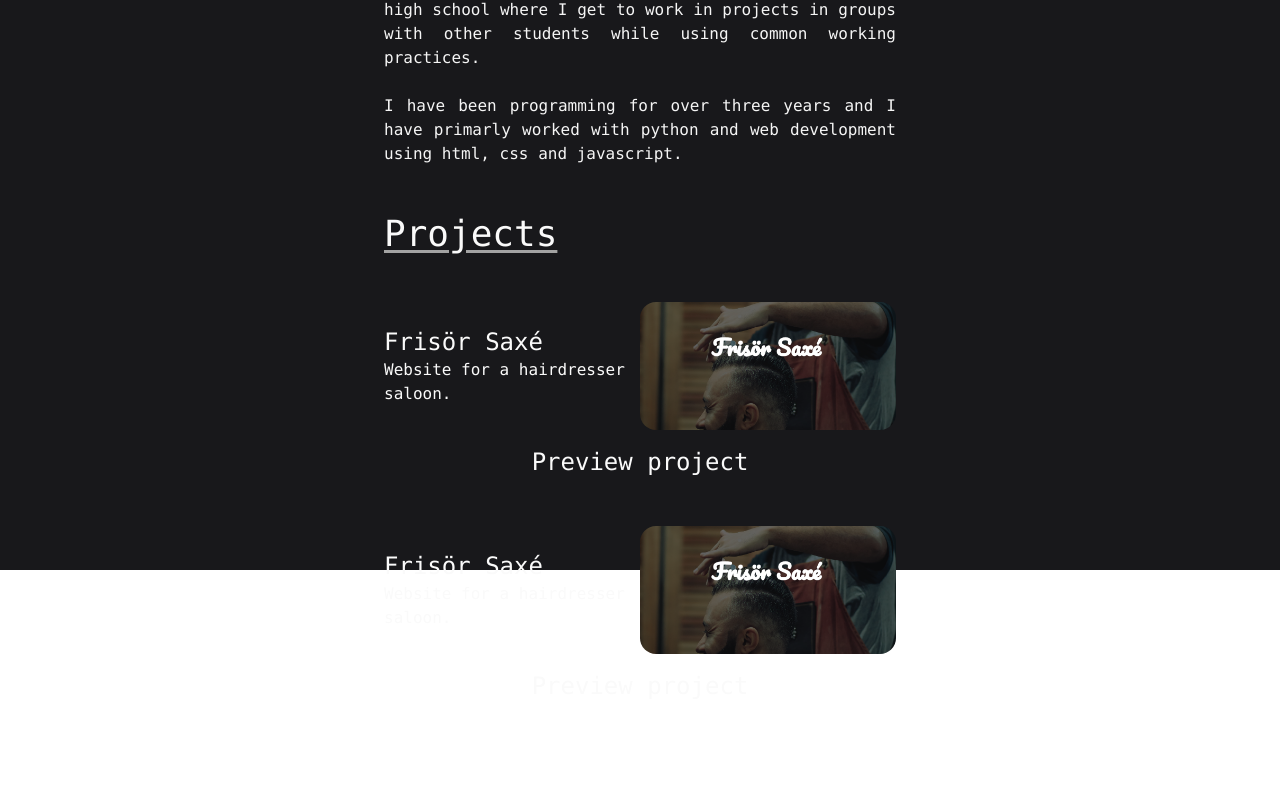
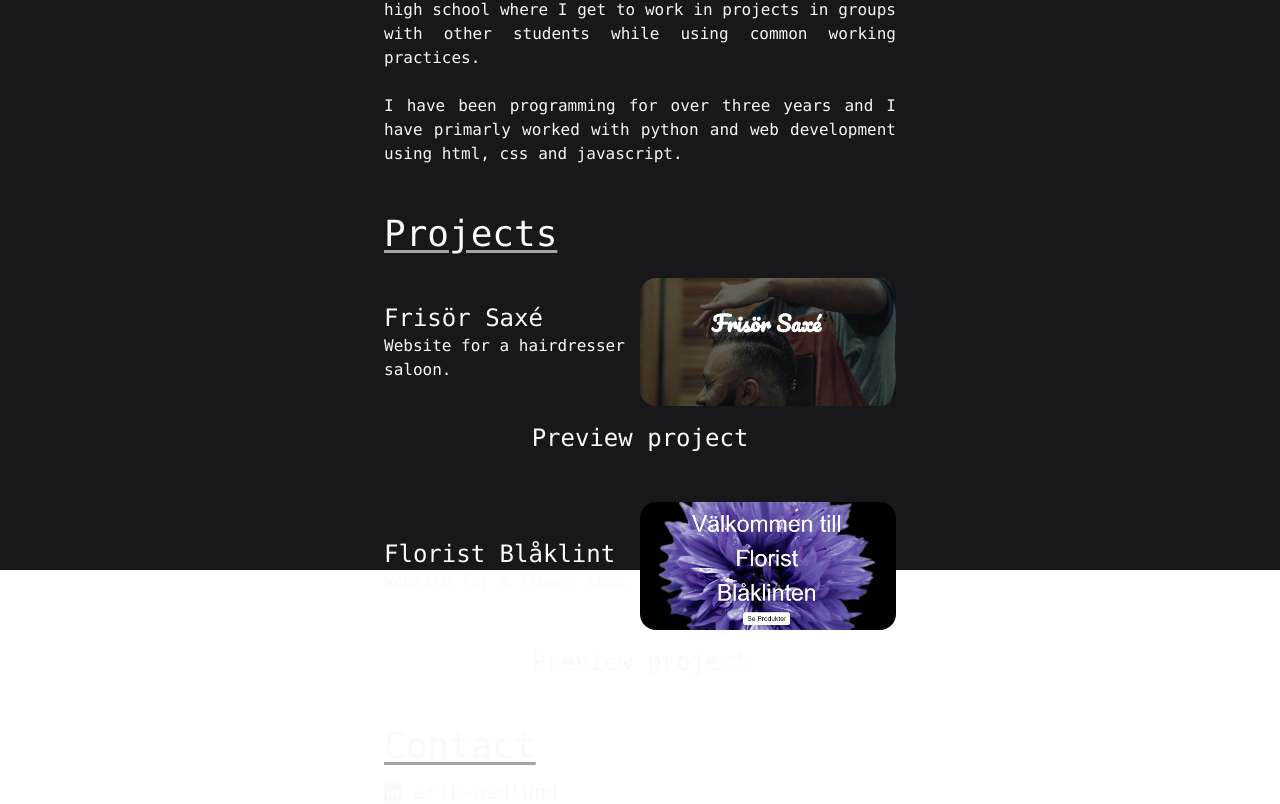
Before and after one commit to erihedDev/portfolio, a React (Vite) app in the folder project/: page / in a window 1280 px wide. Shown: the part 310-1114 px from the top of the page. Before the commit the page ends 1012 px from the top, so only its background shows below. Built offline with nearby package versions, Linux system fonts and the light colour scheme.

Commit message:
Fixed contact information

```diff
--- a/project/package.json
+++ b/project/package.json
@@ -9,6 +9,10 @@
     "preview": "vite preview"
   },
   "dependencies": {
+    "@fortawesome/fontawesome-svg-core": "^6.2.0",
+    "@fortawesome/free-brands-svg-icons": "^6.2.0",
+    "@fortawesome/free-solid-svg-icons": "^6.2.0",
+    "@fortawesome/react-fontawesome": "^0.2.0",
     "react": "^18.2.0",
     "react-dom": "^18.2.0"
   },
--- a/project/src/content.jsx
+++ b/project/src/content.jsx
@@ -1,5 +1,9 @@
 import React from 'react'
 import './index.css'
+
+import { FontAwesomeIcon } from '@fortawesome/react-fontawesome'
+import { faLinkedin, faGithub } from '@fortawesome/free-brands-svg-icons'
+import { faEnvelope, faPhone } from '@fortawesome/free-solid-svg-icons'
 
 function Content() {
     return (
@@ -20,22 +24,32 @@ function Content() {
                 </div>
                 <div>
                     <h2 className='text-4xl mt-12 underline underline-offset-4 decoration-neutral-400'>Projects</h2>
-                    <div className='flex items-center w-full h-32 mt-12'>
+                    <div className='flex items-center w-full h-32 mt-6'>
                         <div className='w-1/2'>
                             <p className='text-2xl'>Frisör Saxé</p>
                             <p>Website for a hairdresser saloon.</p>
                         </div>
                         <img src='/images/frisorsaxe.png' alt='image of project for Frisör Saxé' className='w-1/2 h-32 object-cover rounded-[1rem]'></img>
                     </div>
-                    <a href={'https://ntig-uppsala.github.io/Frisor-Saxe/personal.html'} className='text-2xl w-full flex justify-center mt-4 hover:underline underline-offset-2'>Preview project</a>
-                    <div className='flex items-center w-full h-32 mt-12'>
+                    <a href={'https://ntig-uppsala.github.io/Frisor-Saxe/personal.html'} className='text-2xl w-full flex justify-center mt-4 hover:underline underline-offset-2 mb-12'>Preview project</a>
+                    <div className='flex items-center w-full h-32 mt-6'>
                         <div className='w-1/2'>
-                            <p className='text-2xl'>Frisör Saxé</p>
-                            <p>Website for a hairdresser saloon.</p>
+                            <p className='text-2xl'>Florist Blåklint</p>
+                            <p>Website for a flower shop.</p>
                         </div>
-                        <img src='/images/frisorsaxe.png' alt='image of project for Frisör Saxé' className='w-1/2 h-32 object-cover rounded-[1rem]'></img>
+                        <img src='/images/floristblaklint.png' alt='image of project for Florist Blåklint' className='w-1/2 h-32 object-cover rounded-[1rem]'></img>
                     </div>
-                    <a href={'https://ntig-uppsala.github.io/Frisor-Saxe/personal.html'} className='text-2xl w-full flex justify-center mt-4 hover:underline underline-offset-2'>Preview project</a>
+                    <a href={'https://ntig-uppsala.github.io/florist-blaklinten/'} className='text-2xl w-full flex justify-center mt-4 hover:underline underline-offset-2 mb-12'>Preview project</a>
+                </div>
+                <div>
+                    <h2 className='text-4xl mt-12 underline underline-offset-4 decoration-neutral-400'>Contact</h2>
+                    <div className='flex flex-col items-start'>
+                        <a href={'https://www.linkedin.com/in/erik-hedlund-a5921624a/'} className='mt-3 text-xl'><FontAwesomeIcon icon={faLinkedin}/> <span className='hover:underline underline-offset-2'>erik-hedlund</span></a>
+                        <a href={'https://github.com/erihedDev'} className='mt-3 text-xl'><FontAwesomeIcon icon={faGithub}/> <span className='hover:underline underline-offset-2'>erihedDev</span></a>
+                        <a href={'tel:0703838783'} className='mt-3 text-xl'><FontAwesomeIcon icon={faPhone}/> <span className='hover:underline underline-offset-2'>070-383 87 83</span></a>
+                        <a href={'mailto:erik.hedlund6@gmail.com'} className='mt-3 text-xl'><FontAwesomeIcon icon={faEnvelope}/> <span className='hover:underline underline-offset-2'>erik.hedlund6@gmail.com</span></a>
+                        <a href={'mailto:erik.hedlund@elev.ga.ntig.se'} className='mt-3 text-xl'><FontAwesomeIcon icon={faEnvelope}/> <span className='hover:underline underline-offset-2'>erik.hedlund@elev.ga.ntig.se</span></a>
+                    </div>
                 </div>
             </div>
         </div>
```
Also changed, not shown: project/public/images/floristblaklint.PNG (added), 1 other file (tests, documents, lock files or other folders).
